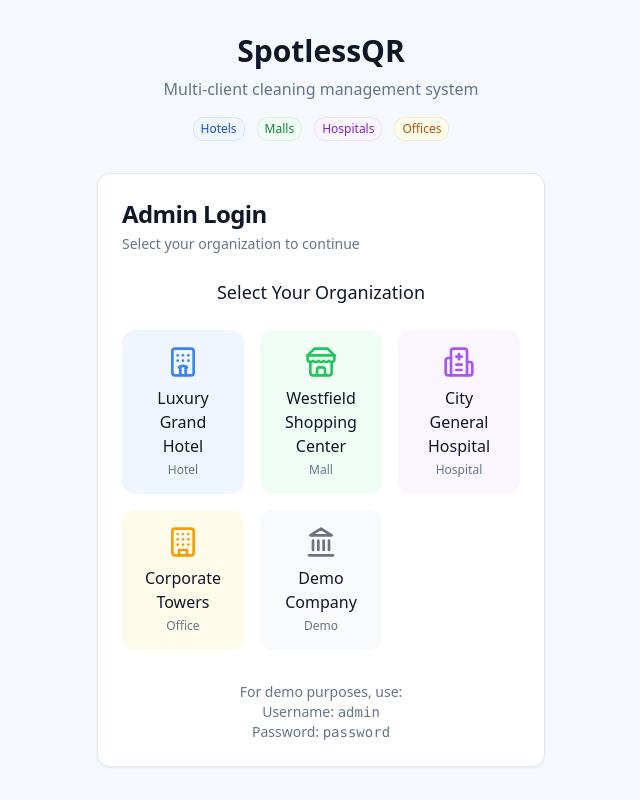
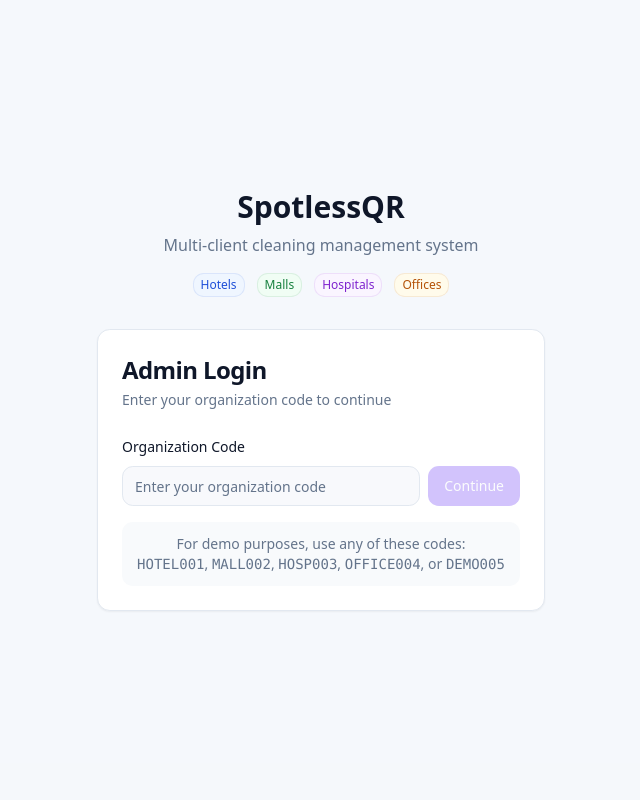
Before and after one commit to esmat-nawahda/clean-scan-track-it, a React (Vite) app: page /admin in a window 1280 px wide. Shown: the whole page, without its empty margins (319-959 px from the left). Built offline with nearby package versions, Linux system fonts and the light colour scheme.

Commit message:
feat: Add code input and persistence
Adds functionality for users to input a code, which is then prefilled by default on subsequent visits. Includes an option to change the code.

```diff
--- a/src/components/admin/AdminLogin.tsx
+++ b/src/components/admin/AdminLogin.tsx
@@ -1,15 +1,16 @@
 
-import React, { useState } from 'react';
+import React, { useState, useEffect } from 'react';
 import { useNavigate } from 'react-router-dom';
 import { Button } from '@/components/ui/button';
 import { Input } from '@/components/ui/input';
 import { Label } from '@/components/ui/label';
 import { Card, CardContent, CardDescription, CardFooter, CardHeader, CardTitle } from '@/components/ui/card';
+import { Building, Hotel, Hospital, Store, Landmark } from 'lucide-react';
 import { toast } from 'sonner';
-import ClientSelectionGrid from './ClientSelectionGrid';
+import { ClientOrganization, ClientOrganizationType } from './ClientSelectionGrid';
 
-// Mock client organizations data
-const clientOrganizations = [
+// Mock client organizations data with their access codes
+const clientOrganizations: ClientOrganization[] = [
   { id: 1, name: 'Luxury Grand Hotel', type: 'Hotel' },
   { id: 2, name: 'Westfield Shopping Center', type: 'Mall' },
   { id: 3, name: 'City General Hospital', type: 'Hospital' },
@@ -17,21 +18,74 @@ const clientOrganizations = [
   { id: 5, name: 'Demo Company', type: 'Demo' },
 ];
 
+// Client code to organization mapping
+const clientCodes: Record<string, number> = {
+  'HOTEL001': 1,
+  'MALL002': 2,
+  'HOSP003': 3,
+  'OFFICE004': 4,
+  'DEMO005': 5,
+};
+
 const AdminLogin = () => {
   const navigate = useNavigate();
   const [username, setUsername] = useState('');
   const [password, setPassword] = useState('');
+  const [clientCode, setClientCode] = useState('');
   const [selectedClientId, setSelectedClientId] = useState<number | null>(null);
   const [isLoading, setIsLoading] = useState(false);
-  const [step, setStep] = useState<'select-client' | 'enter-credentials'>('select-client');
+  const [showClientInfo, setShowClientInfo] = useState(false);
+  const [isCodeVerified, setIsCodeVerified] = useState(false);
 
-  const handleClientSelect = (clientId: number) => {
-    setSelectedClientId(clientId);
-    setStep('enter-credentials');
+  // Load saved client code from localStorage on component mount
+  useEffect(() => {
+    const savedClientCode = localStorage.getItem('spotlessqr-client-code');
+    if (savedClientCode) {
+      setClientCode(savedClientCode);
+    }
+  }, []);
+
+  const getClientIcon = (type: ClientOrganizationType | undefined) => {
+    if (!type) return <Building className="h-6 w-6 text-muted-foreground" />;
+
+    switch (type) {
+      case 'Hotel':
+        return <Hotel className="h-6 w-6 text-blue-500" />;
+      case 'Hospital':
+        return <Hospital className="h-6 w-6 text-purple-500" />;
+      case 'Mall':
+        return <Store className="h-6 w-6 text-green-500" />;
+      case 'Office':
+        return <Building className="h-6 w-6 text-amber-500" />;
+      case 'Demo':
+        return <Landmark className="h-6 w-6 text-gray-500" />;
+    }
   };
 
-  const handleBackToClientSelect = () => {
-    setStep('select-client');
+  const handleVerifyCode = () => {
+    if (!clientCode) {
+      toast.error('Please enter a client code');
+      return;
+    }
+
+    const normalizedCode = clientCode.trim().toUpperCase();
+    const clientId = clientCodes[normalizedCode];
+
+    if (clientId) {
+      setSelectedClientId(clientId);
+      setShowClientInfo(true);
+      setIsCodeVerified(true);
+      localStorage.setItem('spotlessqr-client-code', normalizedCode);
+    } else {
+      toast.error('Invalid client code');
+      setIsCodeVerified(false);
+    }
+  };
+
+  const handleChangeCode = () => {
+    setShowClientInfo(false);
+    setIsCodeVerified(false);
+    setSelectedClientId(null);
   };
 
   const handleLogin = async (e: React.FormEvent) => {
@@ -43,7 +97,7 @@ const AdminLogin = () => {
     }
 
     if (!selectedClientId) {
-      toast.error('Please select a client organization');
+      toast.error('Please enter a valid client code first');
       return;
     }
 
@@ -82,48 +136,70 @@ const AdminLogin = () => {
     }
   };
 
+  const selectedClient = clientOrganizations.find(client => client.id === selectedClientId);
+
   return (
     <Card className="w-full max-w-md mx-auto">
       <CardHeader className="space-y-1">
         <CardTitle className="text-2xl">Admin Login</CardTitle>
         <CardDescription>
-          {step === 'select-client'
-            ? 'Select your organization to continue'
+          {!showClientInfo
+            ? 'Enter your organization code to continue'
             : 'Enter your credentials to access the admin dashboard'}
         </CardDescription>
       </CardHeader>
 
-      {step === 'select-client' ? (
-        <>
-          <CardContent>
-            <ClientSelectionGrid
-              clients={clientOrganizations}
-              onSelect={handleClientSelect}
-              selectedClientId={selectedClientId}
+      {!showClientInfo ? (
+        <CardContent className="space-y-4">
+          <div className="space-y-2">
+            <Label htmlFor="clientCode">Organization Code</Label>
+            <div className="flex gap-2">
+              <Input
+                id="clientCode"
+                placeholder="Enter your organization code"
+                value={clientCode}
+                onChange={(e) => setClientCode(e.target.value.toUpperCase())}
+                className="flex-1"
               />
+              <Button
+                type="button"
+                onClick={handleVerifyCode}
+                disabled={!clientCode}
+              >
+                Continue
+              </Button>
+            </div>
+          </div>
+
+          <div className="bg-muted/50 p-3 rounded-md text-sm">
+            <p className="text-center text-muted-foreground">
+              For demo purposes, use any of these codes: <br/>
+              <span className="font-mono">HOTEL001</span>, <span className="font-mono">MALL002</span>, <span className="font-mono">HOSP003</span>, <span className="font-mono">OFFICE004</span>, or <span className="font-mono">DEMO005</span>
+            </p>
+          </div>
         </CardContent>
-        </>
       ) : (
         <form onSubmit={handleLogin}>
           <CardContent className="space-y-4">
-            <div className="flex items-center gap-2 p-2 rounded-md bg-muted/50">
+            {selectedClient && (
+              <div className="flex items-center gap-3 p-3 rounded-md bg-muted/50">
+                <div className="bg-background p-2 rounded">
+                  {getClientIcon(selectedClient.type)}
+                </div>
                 <div className="flex-1">
-                <p className="text-sm font-medium">
-                  {clientOrganizations.find(client => client.id === selectedClientId)?.name}
-                </p>
-                <p className="text-xs text-muted-foreground">
-                  {clientOrganizations.find(client => client.id === selectedClientId)?.type}
-                </p>
+                  <p className="text-sm font-medium">{selectedClient.name}</p>
+                  <p className="text-xs text-muted-foreground">{selectedClient.type}</p>
                 </div>
                 <Button
                   type="button"
                   variant="ghost"
                   size="sm"
-                onClick={handleBackToClientSelect}
+                  onClick={handleChangeCode}
                 >
                   Change
                 </Button>
               </div>
+            )}
 
             <div className="space-y-2">
               <Label htmlFor="username">Username</Label>
@@ -167,6 +243,7 @@ const AdminLogin = () => {
         </form>
       )}
 
+      {showClientInfo && (
         <div className="px-8 pb-6 pt-2 text-center text-sm text-muted-foreground">
           <p>
             For demo purposes, use:
@@ -176,6 +253,7 @@ const AdminLogin = () => {
             Password: <span className="font-mono">password</span>
           </p>
         </div>
+      )}
     </Card>
   );
 };
--- a/src/components/admin/ClientSelectionGrid.tsx
+++ b/src/components/admin/ClientSelectionGrid.tsx
@@ -3,9 +3,9 @@ import React from 'react';
 import { Building, Hotel, Hospital, Landmark, Store } from 'lucide-react';
 import { Button } from '@/components/ui/button';
 
-type ClientOrganizationType = 'Hotel' | 'Mall' | 'Hospital' | 'Office' | 'Demo';
+export type ClientOrganizationType = 'Hotel' | 'Mall' | 'Hospital' | 'Office' | 'Demo';
 
-interface ClientOrganization {
+export interface ClientOrganization {
   id: number;
   name: string;
   type: ClientOrganizationType;
```
Lines whose indentation alone changed are shown as unchanged.
